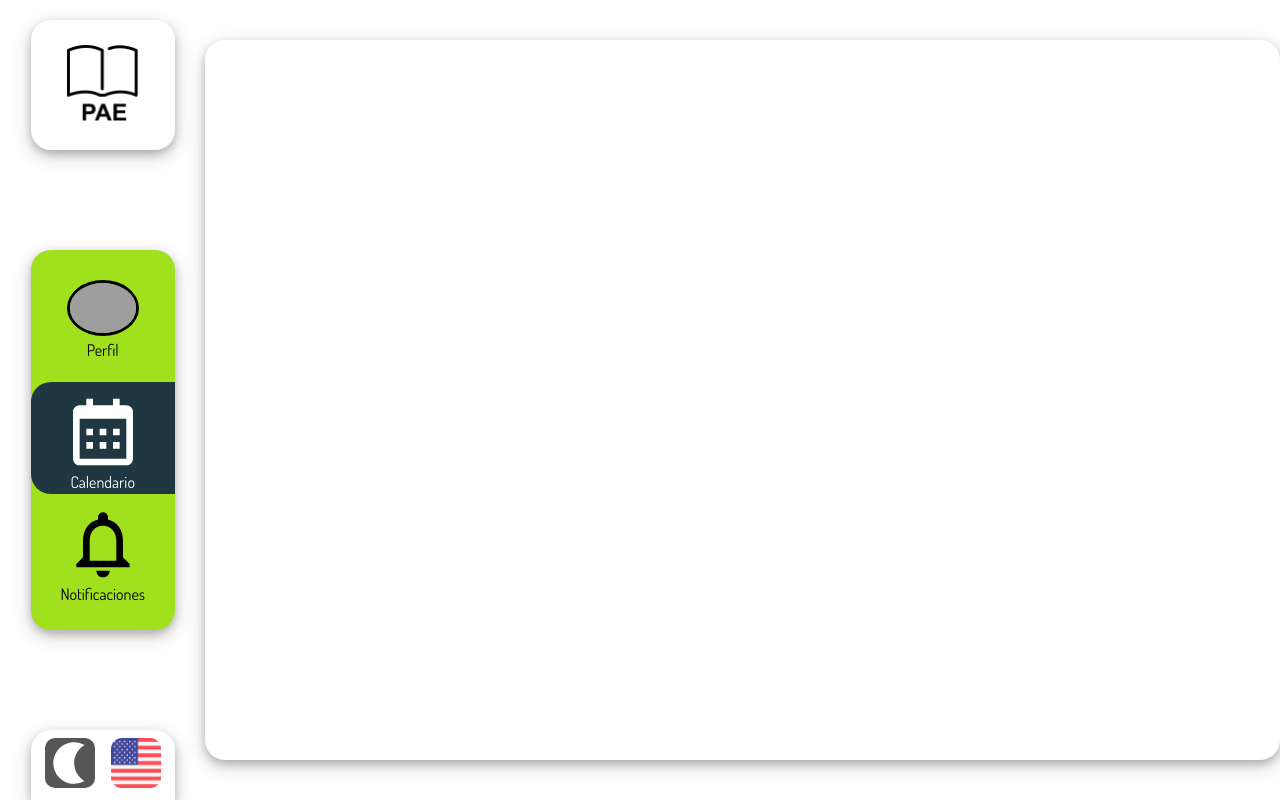
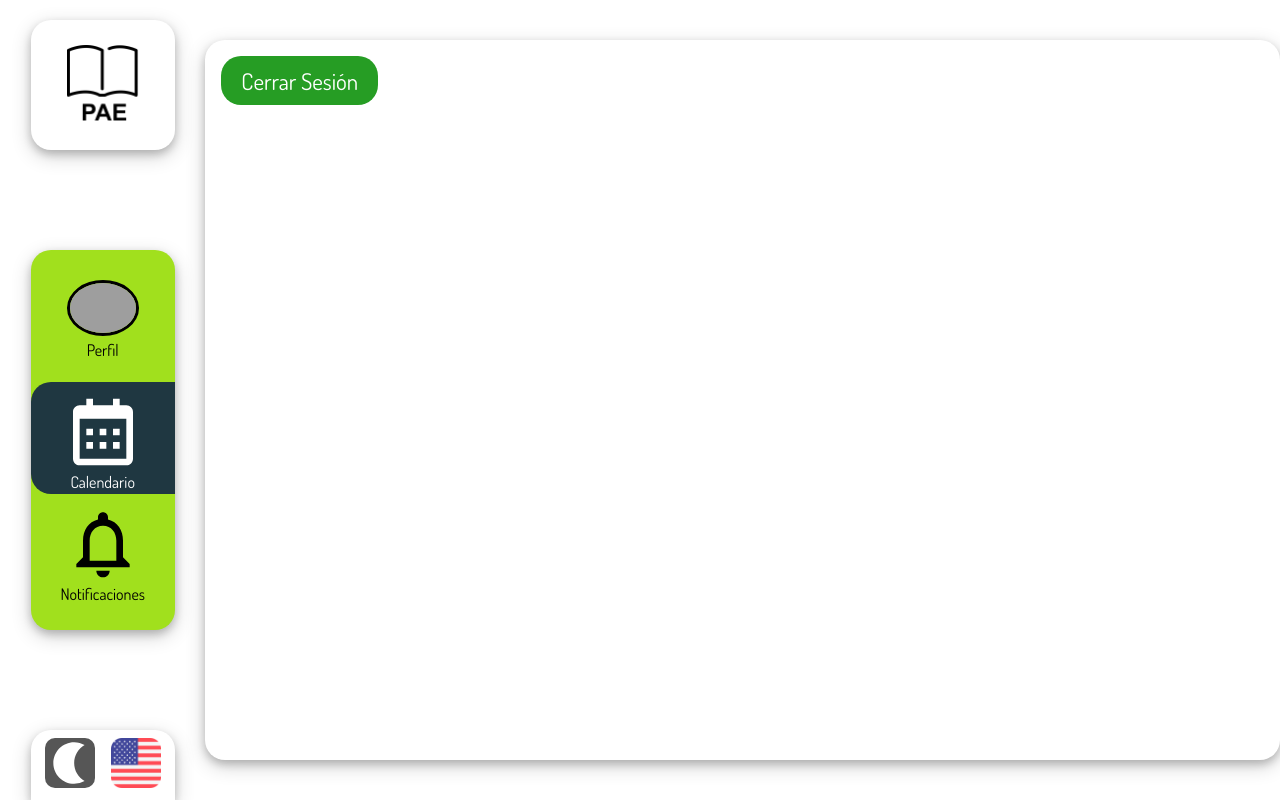
Before and after one commit to Daniel-dadu/PAE_web_platform, a React (Create React App) app in the folder frontend/: page /danielMaldonado in a window 1280 px wide. Built offline with nearby package versions, Linux system fonts and the light colour scheme; grey boxes are pictures that could not be loaded.

Commit message:
Init componente-BotonConImagen #92

```diff
--- /dev/null
+++ b/frontend/src/components/reusable/BotonConImagen/BotonConImagen.jsx
@@ -0,0 +1,36 @@
+import React from 'react'
+
+const COLORS = [
+    'negro',
+    'azulCielo',
+    'rojo',
+    'gris',
+    'turquesa',
+    'verde'
+]
+
+const SIZES = [
+    'normal',
+    'largo',
+    'grande',
+    'reducido'
+]
+
+function BotonConImagen({ onClick, backgroundColor, size, children }) {
+
+    const ButtonBackground = COLORS.includes(backgroundColor)
+        ? backgroundColor
+        : COLORS[0];
+
+    const ButtonSize = SIZES.includes(size)
+        ? size
+        : SIZES[0];
+
+    return (
+        <button className = {`btn ${ButtonBackground} ${ButtonSize}`} onClick = {onClick}>
+            {children}
+        </button>
+    )
+}
+
+export default BotonConImagen
--- a/frontend/src/components/reusable/TarjetaMaestra/TarjetaMaestra.jsx
+++ b/frontend/src/components/reusable/TarjetaMaestra/TarjetaMaestra.jsx
@@ -1,9 +1,10 @@
 import React from 'react'
 import './TarjetaMaestra.css'
 
-function TarjetaMaestra() {
+function TarjetaMaestra(props) {
   return (
     <div className='tarjeta_maestra'>
+      {props.children}
     </div>
   )
 }
--- a/frontend/src/routeIndex.js
+++ b/frontend/src/routeIndex.js
@@ -14,3 +14,4 @@ export {default as Fernando } from './views/componentPreview/Fernando/Fernando.j
 export {default as BarraLateral } from './components/reusable/BarraLateral/BarraLateral.jsx'
 export { default as BotonSencillo } from './components/reusable/BotonSencillo/BotonSencillo.jsx'
 export { default as TarjetaMaestra } from './components/reusable/TarjetaMaestra/TarjetaMaestra.jsx'
+export { default as BotonConImagen } from './components/reusable/BotonConImagen/BotonConImagen.jsx'
--- a/frontend/src/views/componentPreview/DanielMaldonado/DanielMaldonado.jsx
+++ b/frontend/src/views/componentPreview/DanielMaldonado/DanielMaldonado.jsx
@@ -1,12 +1,16 @@
 import React from 'react'
-import { BarraLateral, TarjetaMaestra } from '../../../routeIndex'
+import { BarraLateral, TarjetaMaestra, BotonConImagen } from '../../../routeIndex'
 import './DanielMaldonado.css'
 
 function DanielMaldonado() {
   return (
     <div className="container">
       <BarraLateral userProp="asesor" temaProp="claro" idiomaProp="espanol" viewProp="calendario"/>
-      <TarjetaMaestra />
+      <TarjetaMaestra>
+        <BotonConImagen onClick = {() => {alert('Me diste click :)')}} backgroundColor = 'verde' size = 'reducido'>
+          Cerrar Sesión
+        </BotonConImagen>
+      </TarjetaMaestra>
     </div>
   )
 }
```
Also changed, not shown: frontend/src/components/reusable/BotonConImagen/BotonConImagen.css (added).
